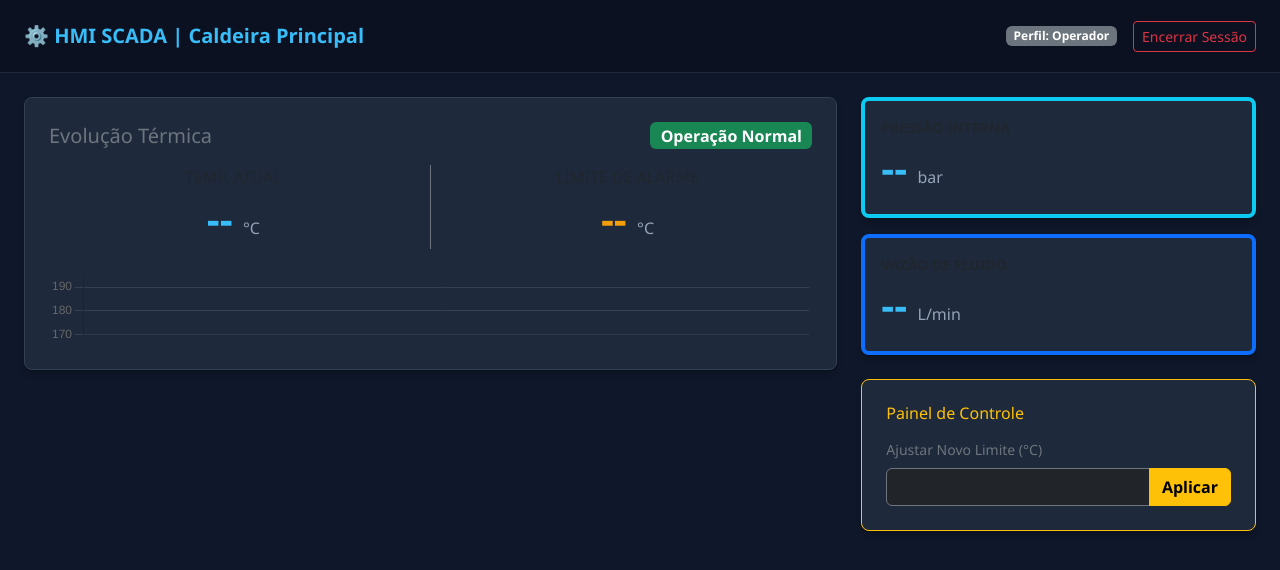
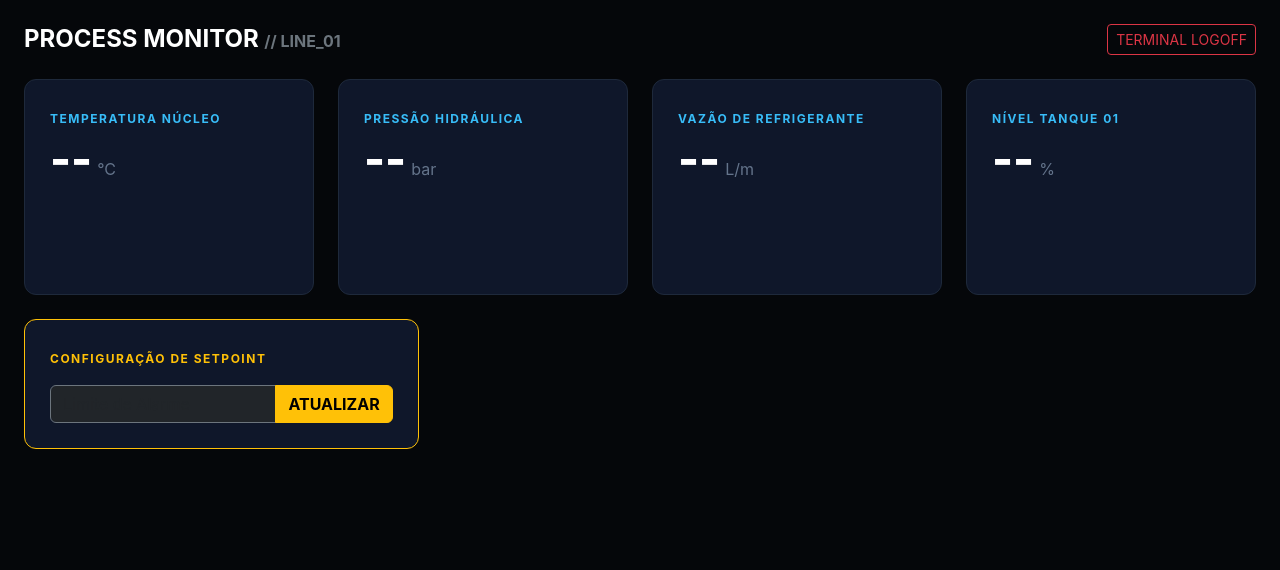
Before and after one commit to luizasilva08/seguranca-da-informacao, a Flask app: template templates/scada.html in a window 1280 px wide. Shown: the top 570 px of the page. Run offline with Flask 3, Linux system fonts and the light colour scheme; the template is opened without the code that fills it, so the values that code supplies are empty.

Commit message:
Update scada.html

```diff
--- a/templates/scada.html
+++ b/templates/scada.html
@@ -2,68 +2,64 @@
 <html lang="pt-BR">
 <head>
     <meta charset="UTF-8">
-    <title>SCADA - Controle de Processos</title>
+    <title>Nexus SCADA | Terminal HMI</title>
     <link href="https://cdn.jsdelivr.net/npm/bootstrap@5.3.0/dist/css/bootstrap.min.css" rel="stylesheet">
     <script src="https://cdn.jsdelivr.net/npm/chart.js"></script>
     <style>
-        body { background-color: #0f172a; color: #f8fafc; font-family: 'Segoe UI', Tahoma, Geneva, Verdana, sans-serif; }
-        .navbar-custom { background: #0b1120; border-bottom: 1px solid #1e293b; }
-        .card-custom { background: #1e293b; border: 1px solid #334155; border-radius: 8px; box-shadow: 0 4px 6px -1px rgba(0,0,0,0.3); }
-        .value-display { font-size: 2.5rem; font-weight: 700; color: #38bdf8; }
-        .unit { font-size: 1rem; color: #94a3b8; font-weight: normal; }
-
-        /* A Mágica do Alarme Aqui */
-        @keyframes piscar-vermelho { 0% { box-shadow: 0 0 10px rgba(239, 68, 68, 0.2); border-color: #ef4444; } 50% { box-shadow: 0 0 30px rgba(239, 68, 68, 0.8); border-color: #f87171; background-color: #450a0a; } 100% { box-shadow: 0 0 10px rgba(239, 68, 68, 0.2); border-color: #ef4444; } }
-        .estado-alarme { animation: piscar-vermelho 1s infinite !important; }
+        body { background: #05070a; color: #ffffff; font-family: 'Inter', sans-serif; }
+        .hmi-card { background: #0f172a; border: 1px solid #1e293b; border-radius: 12px; padding: 25px; }
+        .val-display { font-size: 2.8rem; font-weight: 800; color: #ffffff; line-height: 1; }
+        .unit { font-size: 1rem; color: #64748b; font-weight: 400; margin-left: 5px; }
+        .label-tag { color: #38bdf8; font-size: 0.75rem; font-weight: 700; text-transform: uppercase; letter-spacing: 1.5px; }
+        .alarme-ativo { border-color: #ef4444 !important; background: linear-gradient(180deg, #0f172a 0%, #450a0a 100%) !important; animation: pulse 1s infinite; }
+        @keyframes pulse { 0% { opacity: 1; } 50% { opacity: 0.8; } 100% { opacity: 1; } }
     </style>
 </head>
 <body>
-<nav class="navbar navbar-custom py-3 mb-4">
-    <div class="container-fluid px-4">
-        <span class="navbar-brand fw-bold" style="color: #38bdf8;">⚙️ HMI SCADA | Caldeira Principal</span>
-        <div><span class="badge bg-secondary me-3">Perfil: Operador</span><a href="/logout" class="btn btn-outline-danger btn-sm">Encerrar Sessão</a></div>
+    <div class="container-fluid p-4">
+        <div class="d-flex justify-content-between align-items-center mb-4">
+            <h4 class="fw-bold m-0">PROCESS MONITOR <span class="text-secondary fs-6">// LINE_01</span></h4>
+            <a href="/logout" class="btn btn-sm btn-outline-danger">TERMINAL LOGOFF</a>
         </div>
-</nav>
 
-<div class="container-fluid px-4">
-    <div class="row">
-        <div class="col-md-8">
-            <div id="card-temperatura" class="card card-custom p-4 mb-4">
-                <div class="d-flex justify-content-between align-items-center mb-3">
-                    <h5 class="m-0 text-secondary">Evolução Térmica</h5>
-                    <span id="badge-status" class="badge bg-success fs-6">Operação Normal</span>
-                </div>
-                <div class="row text-center mb-3">
-                    <div class="col-6 border-end border-secondary">
-                        <p class="m-0 text-muted">TEMP. ATUAL</p>
-                        <div id="temp" class="value-display">-- <span class="unit">°C</span></div>
-                    </div>
-                    <div class="col-6">
-                        <p class="m-0 text-muted">LIMITE DE ALARME</p>
-                        <div id="limite" class="value-display" style="color: #f59e0b;">-- <span class="unit">°C</span></div>
+        <div class="row g-4">
+            <div class="col-md-3">
+                <div id="card-temp" class="hmi-card">
+                    <span class="label-tag">TEMPERATURA NÚCLEO</span>
+                    <div class="val-display my-2" id="v-temp">--<span class="unit">°C</span></div>
+                    <canvas id="g-temp" height="100"></canvas>
                 </div>
             </div>
-                <canvas id="grafico" height="80"></canvas>
+            <div class="col-md-3">
+                <div class="hmi-card">
+                    <span class="label-tag">PRESSÃO HIDRÁULICA</span>
+                    <div class="val-display my-2" id="v-pres">--<span class="unit">bar</span></div>
+                    <canvas id="g-pres" height="100"></canvas>
+                </div>
+            </div>
+            <div class="col-md-3">
+                <div class="hmi-card">
+                    <span class="label-tag">VAZÃO DE REFRIGERANTE</span>
+                    <div class="val-display my-2" id="v-vaz">--<span class="unit">L/m</span></div>
+                    <canvas id="g-vaz" height="100"></canvas>
+                </div>
+            </div>
+            <div class="col-md-3">
+                <div class="hmi-card">
+                    <span class="label-tag">NÍVEL TANQUE 01</span>
+                    <div class="val-display my-2" id="v-niv">--<span class="unit">%</span></div>
+                    <canvas id="g-niv" height="100"></canvas>
+                </div>
             </div>
         </div>
 
+        <div class="row mt-4">
             <div class="col-md-4">
-            <div class="card card-custom p-3 mb-3 border-start border-4 border-info">
-                <p class="m-0 text-muted text-uppercase small fw-bold">Pressão Interna</p>
-                <div id="pressao" class="value-display">-- <span class="unit">bar</span></div>
-            </div>
-
-            <div class="card card-custom p-3 mb-4 border-start border-4 border-primary">
-                <p class="m-0 text-muted text-uppercase small fw-bold">Vazão de Fluido</p>
-                <div id="vazao" class="value-display">-- <span class="unit">L/min</span></div>
-            </div>
-
-            <div class="card card-custom p-4 border-warning">
-                <h6 class="text-warning mb-3">Painel de Controle</h6>
-                <label class="form-label text-secondary small">Ajustar Novo Limite (°C)</label>
-                <div class="input-group">
-                    <input type="number" id="val-setpoint" class="form-control bg-dark text-white border-secondary" placeholder="Ex: 185">
-                    <button class="btn btn-warning fw-bold" onclick="alterarSetpoint()">Aplicar</button>
+                <div class="hmi-card border-warning">
+                    <span class="label-tag text-warning">CONFIGURAÇÃO DE SETPOINT</span>
+                    <div class="input-group mt-3">
+                        <input type="number" id="setp" class="form-control bg-dark border-secondary text-white" placeholder="Limite de Alarme">
+                        <button class="btn btn-warning fw-bold" onclick="salvar()">ATUALIZAR</button>
                     </div>
                 </div>
             </div>
@@ -71,43 +67,38 @@
     </div>
 
     <script>
-    const ctx = document.getElementById('grafico').getContext('2d');
-    const chart = new Chart(ctx, { type: 'line', data: { labels: [], datasets: [{ label: 'Temperatura', data: [], borderColor: '#38bdf8', backgroundColor: 'rgba(56, 189, 248, 0.1)', fill: true, tension: 0.4 }] }, options: { animation: false, scales: { y: { suggestedMin: 170, suggestedMax: 195, grid: {color: '#334155'} }, x: { grid: {color: '#334155'} } }, plugins: { legend: { display: false } } } });
+        function initChart(id, color) {
+            return new Chart(document.getElementById(id), {
+                type: 'line',
+                data: { labels: Array(20).fill(''), datasets: [{ data: [], borderColor: color, borderWidth: 2, pointRadius: 0, fill: true, backgroundColor: color+'22', tension: 0.4 }] },
+                options: { animation: false, scales: { x: {display: false}, y: {display: false} }, plugins: {legend: {display: false}} }
+            });
+        }
+        const charts = { temp: initChart('g-temp', '#38bdf8'), pres: initChart('g-pres', '#10b981'), vaz: initChart('g-vaz', '#f59e0b'), niv: initChart('g-niv', '#a855f7') };
 
-    setInterval(async () => {
-        const res = await fetch('/api/monitoramento');
-        const data = await res.json();
+        async function tick() {
+            const res = await fetch('/api/scada_data');
+            const d = (await res.json()).maquina_01;
 
-        document.getElementById('temp').innerHTML = `${data.temperatura} <span class="unit">°C</span>`;
-        document.getElementById('limite').innerHTML = `${data.limite} <span class="unit">°C</span>`;
-        document.getElementById('pressao').innerHTML = `${data.pressao} <span class="unit">bar</span>`;
-        document.getElementById('vazao').innerHTML = `${data.vazao} <span class="unit">L/min</span>`;
+            document.getElementById('v-temp').innerHTML = `${d.temp}<span class="unit">°C</span>`;
+            document.getElementById('v-pres').innerHTML = `${d.pressao}<span class="unit">bar</span>`;
+            document.getElementById('v-vaz').innerHTML = `${d.vazao}<span class="unit">L/m</span>`;
+            document.getElementById('v-niv').innerHTML = `${d.nivel}<span class="unit">%</span>`;
 
-        // Lógica do Alarme
-        const cardTemp = document.getElementById('card-temperatura');
-        const badge = document.getElementById('badge-status');
+            const card = document.getElementById('card-temp');
+            if(d.alarme) card.classList.add('alarme-ativo'); else card.classList.remove('alarme-ativo');
 
-        if (data.alarme) {
-            cardTemp.classList.add('estado-alarme');
-            badge.className = "badge bg-danger fs-6";
-            badge.innerText = "ALERTA: SOBREAQUECIMENTO";
-        } else {
-            cardTemp.classList.remove('estado-alarme');
-            badge.className = "badge bg-success fs-6";
-            badge.innerText = "Operação Normal";
+            Object.keys(charts).forEach(k => {
+                const val = k === 'temp' ? d.temp : k === 'pres' ? d.pressao : k === 'vaz' ? d.vazao : d.nivel;
+                charts[k].data.datasets[0].data.push(val);
+                if(charts[k].data.datasets[0].data.length > 20) charts[k].data.datasets[0].data.shift();
+                charts[k].update();
+            });
         }
-
-        chart.data.labels.push(new Date().toLocaleTimeString());
-        chart.data.datasets[0].data.push(data.temperatura);
-        if(chart.data.labels.length > 15) { chart.data.labels.shift(); chart.data.datasets[0].data.shift(); }
-        chart.update();
-    }, 2000);
-
-    async function alterarSetpoint() {
-        const val = document.getElementById('val-setpoint').value;
-        if(!val) return;
-        await fetch('/api/setpoint', { method: 'POST', headers: { 'Content-Type': 'application/json' }, body: JSON.stringify({ valor: val }) });
-        document.getElementById('val-setpoint').value = '';
+        setInterval(tick, 2000);
+        async function salvar() {
+            await fetch('/api/setpoint', { method: 'POST', headers: {'Content-Type': 'application/json'}, body: JSON.stringify({valor: document.getElementById('setp').value}) });
+            alert("Sistema Atualizado");
         }
     </script>
 </body>
```
Lines whose indentation alone changed are shown as unchanged.
